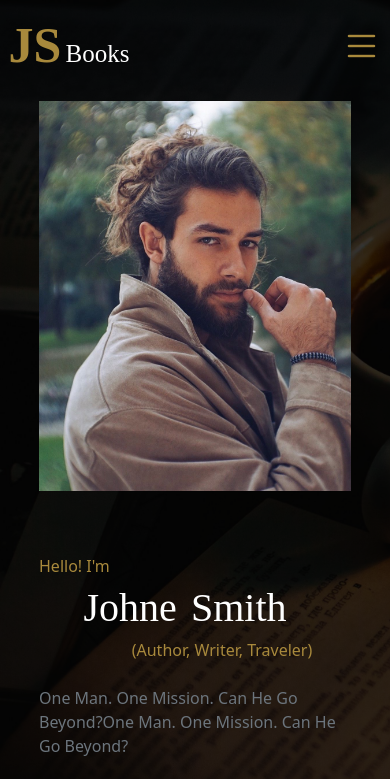
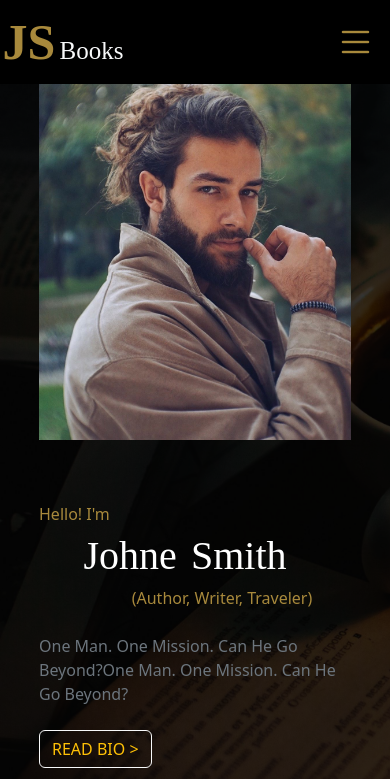
Before and after one commit to Satyaranjan7777/A-Authors-Profile, a plain HTML site: page public/index.html in a window 390 px wide. Shown: the top 779 px of the page. Drawn offline with nearby package versions, Linux system fonts and the light colour scheme.

Commit message:
Update index.html

```diff
--- a/public/index.html
+++ b/public/index.html
@@ -5,16 +5,18 @@
     <meta charset="UTF-8">
     <meta name="viewport" content="width=device-width, initial-scale=1.0">
     <title>Document</title>
-   <link href="https://cdn.jsdelivr.net/npm/bootstrap-icons@1.11.3/font/bootstrap-icons.css" rel="stylesheet">
     <link href="https://cdn.jsdelivr.net/npm/bootstrap@5.3.3/dist/css/bootstrap.min.css" rel="stylesheet">
+    <link href="https://cdn.jsdelivr.net/npm/bootstrap-icons@1.11.3/font/bootstrap-icons.css" rel="stylesheet">
+
     <style>
         * {
             margin: 0;
             padding: 0;
             box-sizing: border-box;
         }
-        html{
-            scroll-behavior:smooth;
+
+        html {
+            scroll-behavior: smooth;
         }
 
         @media screen and (orientation: landscape) {
@@ -37,8 +39,13 @@
             }
 
             .head-section {
+                position: fixed;
+                top: 0px;
+                background-color: #000000;
+                width: 100%;
                 color: white;
                 height: 10%;
+                z-index: 50;
 
 
             }
@@ -70,12 +77,12 @@
 
             /* offcanvas section */
             .off-can {
-               background-color: #a8893cd6;
+                background-color: #a8893cd6;
                 --bs-offcanvas-width: 300px
             }
 
             .list-items {
-                padding:20px;
+                padding: 20px;
 
                 height: 35%;
                 display: flex;
@@ -90,17 +97,20 @@
                 justify-content: center;
                 align-items: center;
             }
-            .list-items li:hover{
+
+            .list-items li:hover {
                 background-color: #b17f3a;
                 color: white;
                 font-weight: bold;
 
             }
-            .list-items a{
+
+            .list-items a {
                 text-decoration: none;
                 color: rgba(0, 0, 0, 0.611);
             }
-            .canva-btn{
+
+            .canva-btn {
                 position: absolute;
                 top: 10px;
                 right: 10px;
@@ -656,8 +666,13 @@
             }
 
             .head-section {
+                   position: fixed;
+                top: 0px;
+                background-color: #000000;
+                width: 100%;
                 color: white;
                 height: 10%;
+                z-index: 50;
 
 
             }
@@ -687,7 +702,7 @@
                 color: #a8893c;
             }
 
-             /* offcanvas section */
+            /* offcanvas section */
             .off-can {
                 background-color: #a8893cd6;
                 --bs-offcanvas-width: 300px
@@ -709,16 +724,19 @@
                 justify-content: center;
                 align-items: center;
             }
-            .list-items li:hover{
+
+            .list-items li:hover {
                 background-color: #b17f3a;
                 color: white;
                 font-weight: bold;
             }
-             .list-items a{
+
+            .list-items a {
                 text-decoration: none;
                 color: rgba(0, 0, 0, 0.611);
             }
-             .canva-btn{
+
+            .canva-btn {
                 position: absolute;
                 top: 10px;
                 right: 10px;
@@ -730,7 +748,7 @@
 
                 display: flex;
                 flex-direction: column;
-                margin: 10px 10% 0%;
+                margin: 50px 10% 0%;
             }
 
             .ac {
@@ -1291,23 +1309,25 @@
 
                 <header class="head-section ">
                     <div class="head-content">
-                        <div>
+                       <a href="#home" class="text-decoration-none text-light">
+                         <div>
                             <span class="big-t">JS</span>
                             <span class="small-t">Books</span>
                         </div>
-                        <div><button class="bi bi-list" data-bs-toggle="offcanvas" data-bs-target="#navs"
-                                class="btn"></button></div>
+                       </a>
+                        <div><button class="bi bi-list btn" data-bs-toggle="offcanvas" data-bs-target="#navs"></button>
+                        </div>
                     </div>
                 </header>
                 <div class=" off-can offcanvas offcanvas-end " id="navs" tabindex="-1">
                     <div class="offcanvas-body p-2 position-relative">
                         <ul class="list-items ">
-                            <li ><a href="#home">HOME</a></li>
-                            <li ><a href="#about">ABOUT ME</a></li>
-                            <li ><a href="#books">MY BOOKS</a></li>
-                            <li ><a href="#contact">CONTACT ME</a></li>
-                            <li ><a href="#p-thoughts">PEOPLES THOUGHT</a></li>
-                            <li ><a href="#blog">MY BLOGS</a></li>
+                            <li><a href="#home">HOME</a></li>
+                            <li><a href="#about">ABOUT ME</a></li>
+                            <li><a href="#books">MY BOOKS</a></li>
+                            <li><a href="#contact">CONTACT ME</a></li>
+                            <li><a href="#p-thoughts">PEOPLES THOUGHT</a></li>
+                            <li><a href="#blog">MY BLOGS</a></li>
                         </ul>
 
                         <button class=" canva-btn btn btn-close btn-danger " data-bs-dismiss="offcanvas"></button>
@@ -1631,7 +1651,7 @@
 
     </center>
     <script src="../node_modules/jquery/dist/jquery.js"></script>
-   <script src="https://cdn.jsdelivr.net/npm/bootstrap@5.3.3/dist/js/bootstrap.bundle.min.js"></script>
+    <script src="https://cdn.jsdelivr.net/npm/bootstrap@5.3.3/dist/js/bootstrap.bundle.min.js"></script>
 </body>
 
 </html>
```
